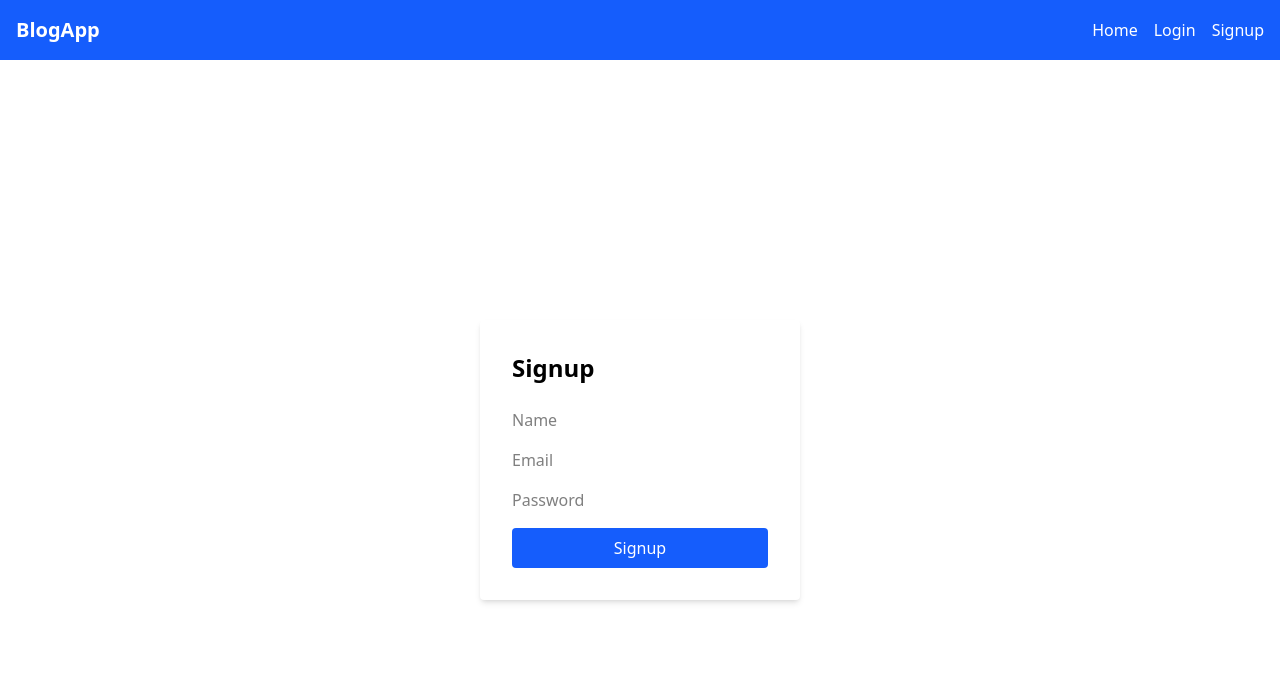
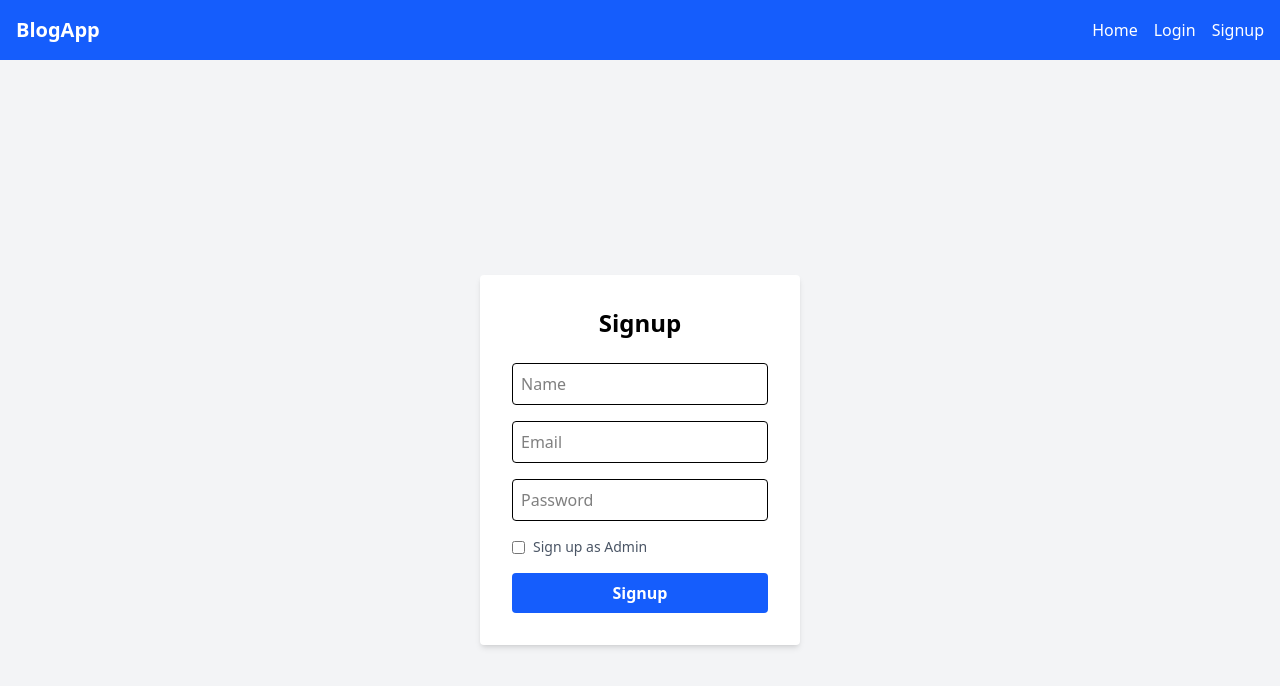
Before and after one commit to GreatnessGrace/devscript, a React (Vite) app in the folder devscript/: page /signup in a window 1280 px wide. Shown: the top 686 px of the page. Built offline with nearby package versions, Linux system fonts and the light colour scheme.

Commit message:
signUp as admin hide

```diff
--- a/devscript/src/pages/Signup.jsx
+++ b/devscript/src/pages/Signup.jsx
@@ -3,27 +3,92 @@ import axios from '../api/axios';
 import { useNavigate } from 'react-router-dom';
 
 const Signup = () => {
-  const [formData, setFormData] = useState({ name: '', email: '', password: '' });
+  const [formData, setFormData] = useState({ name: '', email: '', password: '', adminKey: '' });
+  const [isAdmin, setIsAdmin] = useState(false); // Toggle for Admin Key field
   const navigate = useNavigate();
 
   const handleSignup = async (e) => {
     e.preventDefault();
     try {
-      await axios.post('/auth/signup', formData);
+      const payload = {
+        name: formData.name,
+        email: formData.email,
+        password: formData.password,
+      };
+
+      if (isAdmin && formData.adminKey.trim() !== '') {
+        payload.adminKey = formData.adminKey.trim();
+      }
+
+      await axios.post('/auth/signup', payload);
       navigate('/login');
     } catch (error) {
+      console.error(error);
       alert('Signup Failed');
     }
   };
 
   return (
-    <div className="h-screen flex items-center justify-center">
+    <div className="h-screen flex items-center justify-center bg-gray-100">
       <form className="bg-white p-8 rounded shadow-md w-80" onSubmit={handleSignup}>
-        <h2 className="text-2xl font-bold mb-6">Signup</h2>
-        <input type="text" placeholder="Name" className="input mb-4" value={formData.name} onChange={(e) => setFormData({ ...formData, name: e.target.value })} required />
-        <input type="email" placeholder="Email" className="input mb-4" value={formData.email} onChange={(e) => setFormData({ ...formData, email: e.target.value })} required />
-        <input type="password" placeholder="Password" className="input mb-4" value={formData.password} onChange={(e) => setFormData({ ...formData, password: e.target.value })} required />
-        <button type="submit" className="w-full bg-blue-600 text-white py-2 rounded">Signup</button>
+        <h2 className="text-2xl font-bold mb-6 text-center">Signup</h2>
+
+        <input
+          type="text"
+          placeholder="Name"
+          className="input mb-4 w-full p-2 border rounded"
+          value={formData.name}
+          onChange={(e) => setFormData({ ...formData, name: e.target.value })}
+          required
+        />
+
+        <input
+          type="email"
+          placeholder="Email"
+          className="input mb-4 w-full p-2 border rounded"
+          value={formData.email}
+          onChange={(e) => setFormData({ ...formData, email: e.target.value })}
+          required
+        />
+
+        <input
+          type="password"
+          placeholder="Password"
+          className="input mb-4 w-full p-2 border rounded"
+          value={formData.password}
+          onChange={(e) => setFormData({ ...formData, password: e.target.value })}
+          required
+        />
+
+        <div className="flex items-center mb-4">
+          <input
+            type="checkbox"
+            id="adminToggle"
+            className="mr-2"
+            checked={isAdmin}
+            onChange={() => setIsAdmin(!isAdmin)}
+          />
+          <label htmlFor="adminToggle" className="text-sm text-gray-600">
+            Sign up as Admin
+          </label>
+        </div>
+
+        {isAdmin && (
+          <input
+            type="text"
+            placeholder="Admin Secret Key"
+            className="input mb-6 w-full p-2 border rounded"
+            value={formData.adminKey}
+            onChange={(e) => setFormData({ ...formData, adminKey: e.target.value })}
+          />
+        )}
+
+        <button
+          type="submit"
+          className="w-full bg-blue-600 hover:bg-blue-700 text-white py-2 rounded font-semibold"
+        >
+          Signup
+        </button>
       </form>
     </div>
   );
```
